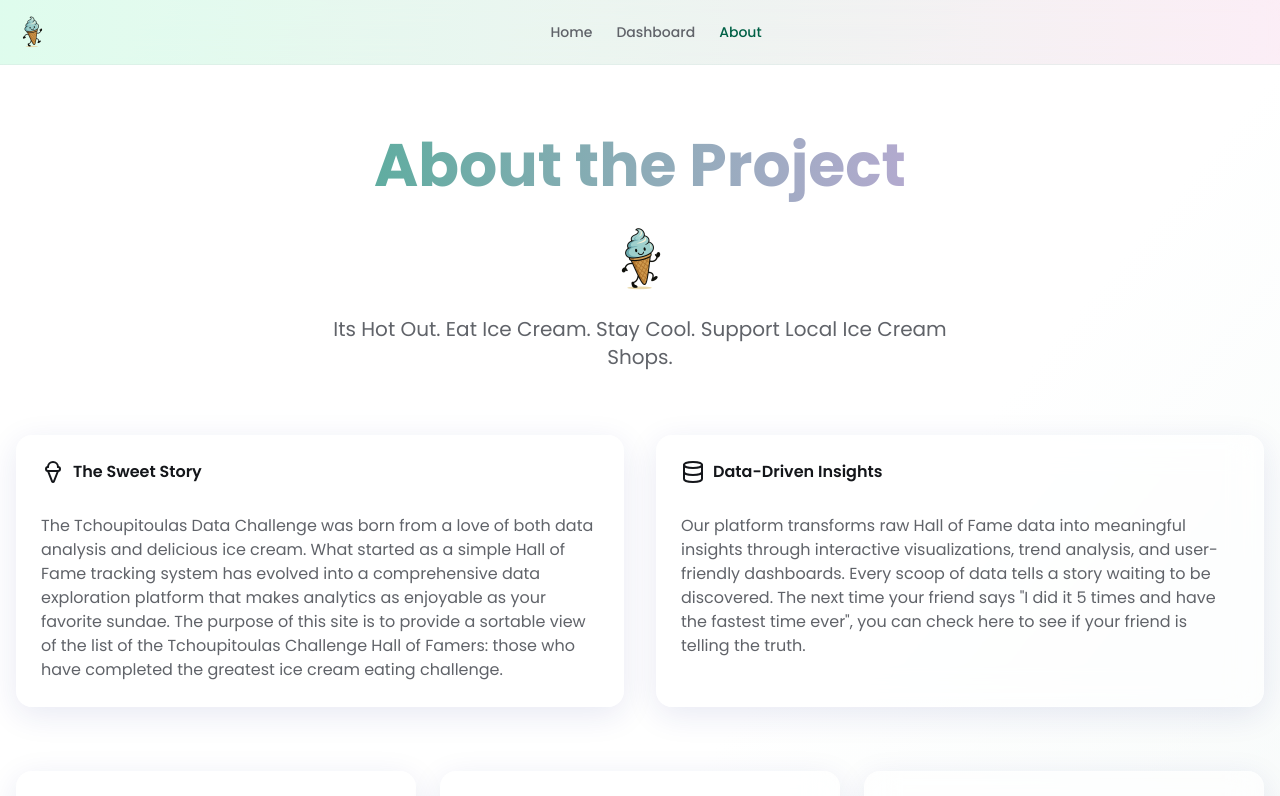
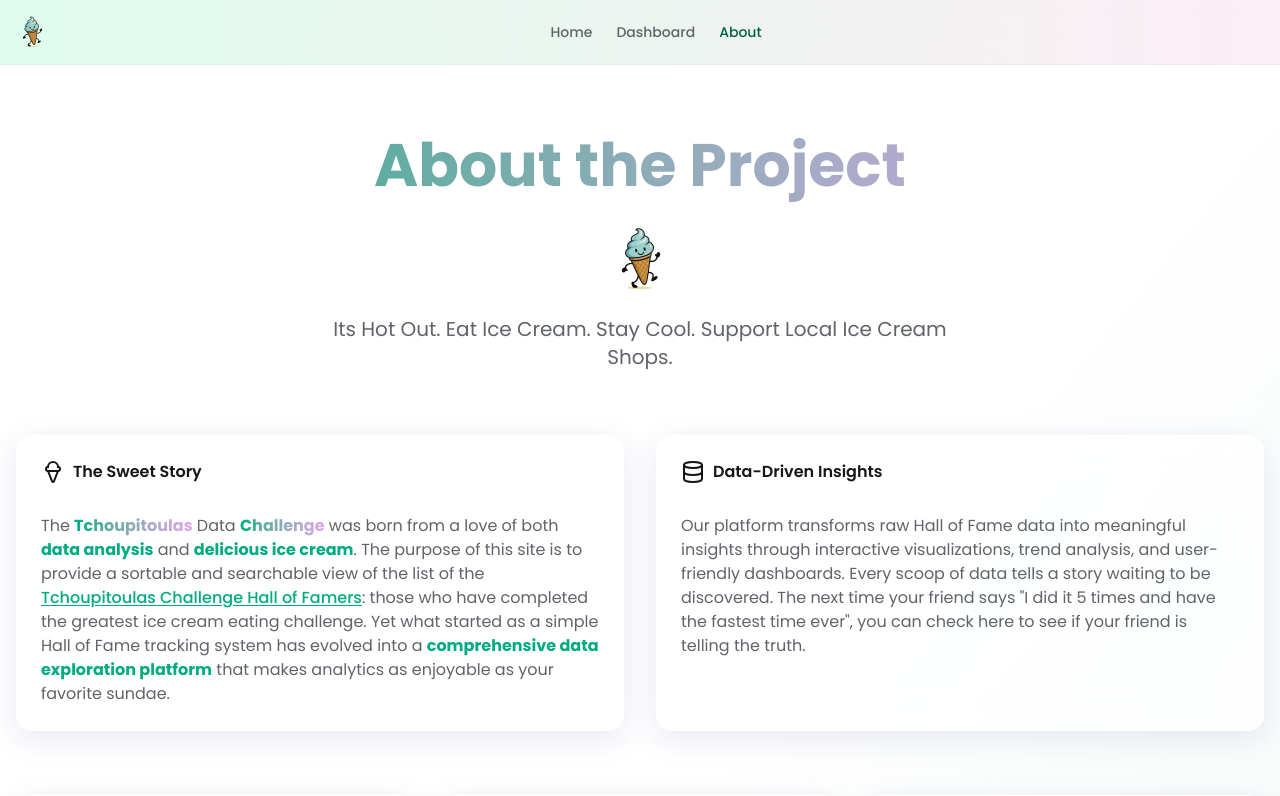
Before and after one commit to aaronfeingold/tchoupitoulas-data-challenge, a Next.js app: page /about in a window 1280 px wide. Shown: the top 796 px of the page. Built offline with nearby package versions, Linux system fonts and the light colour scheme; no server answers.

Commit message:
Revise AboutPage content for improved clarity and engagement
- Enhanced the project description with bold text and links to emphasize the Tchoupitoulas Data Challenge and its purpose.
- Improved readability by restructuring sentences and adding visual elements to engage users more effectively.

```diff
--- a/src/app/about/page.tsx
+++ b/src/app/about/page.tsx
@@ -44,14 +44,32 @@ export default function AboutPage() {
             </CardHeader>
             <CardContent>
               <CardDescription className="text-base">
-                The Tchoupitoulas Data Challenge was born from a love of both
-                data analysis and delicious ice cream. What started as a simple
-                Hall of Fame tracking system has evolved into a comprehensive
-                data exploration platform that makes analytics as enjoyable as
-                your favorite sundae. The purpose of this site is to provide a
-                sortable view of the list of the Tchoupitoulas Challenge Hall of
-                Famers: those who have completed the greatest ice cream eating
-                challenge.
+                The{" "}
+                <span className="text-gradient font-bold">Tchoupitoulas</span>{" "}
+                Data <span className="text-gradient font-bold">Challenge</span>{" "}
+                was born from a love of both{" "}
+                <span className="font-bold text-primary"> data analysis</span>{" "}
+                and{" "}
+                <span className="font-bold text-primary">
+                  delicious ice cream
+                </span>
+                . The purpose of this site is to provide a sortable and
+                searchable view of the list of the{" "}
+                <Link
+                  href="https://creolecreamery.com/hall-of-fame/"
+                  target="_blank"
+                  rel="noopener noreferrer"
+                  className="text-primary hover:text-primary/80 underline underline-offset-2 font-medium"
+                >
+                  Tchoupitoulas Challenge Hall of Famers
+                </Link>
+                : those who have completed the greatest ice cream eating
+                challenge. Yet what started as a simple Hall of Fame tracking
+                system has evolved into a{" "}
+                <span className="font-bold text-primary">
+                  comprehensive data exploration platform
+                </span>{" "}
+                that makes analytics as enjoyable as your favorite sundae.
               </CardDescription>
             </CardContent>
           </Card>
```
